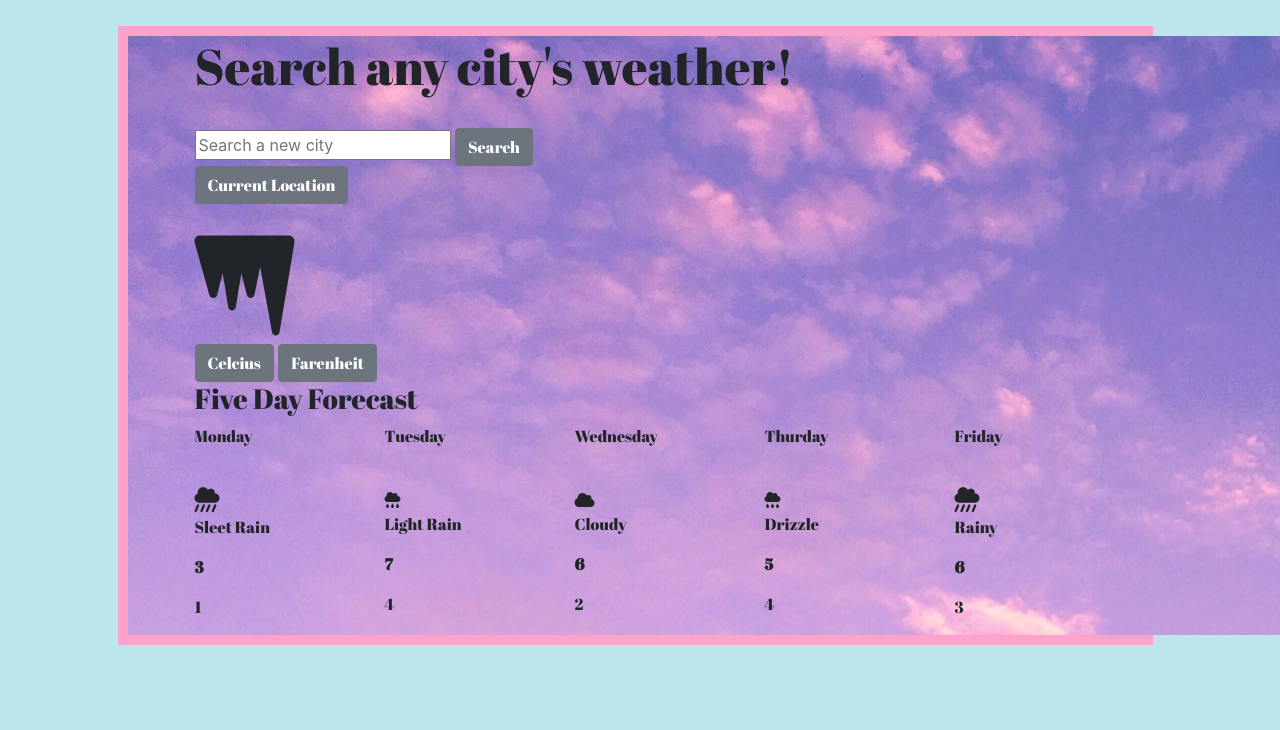
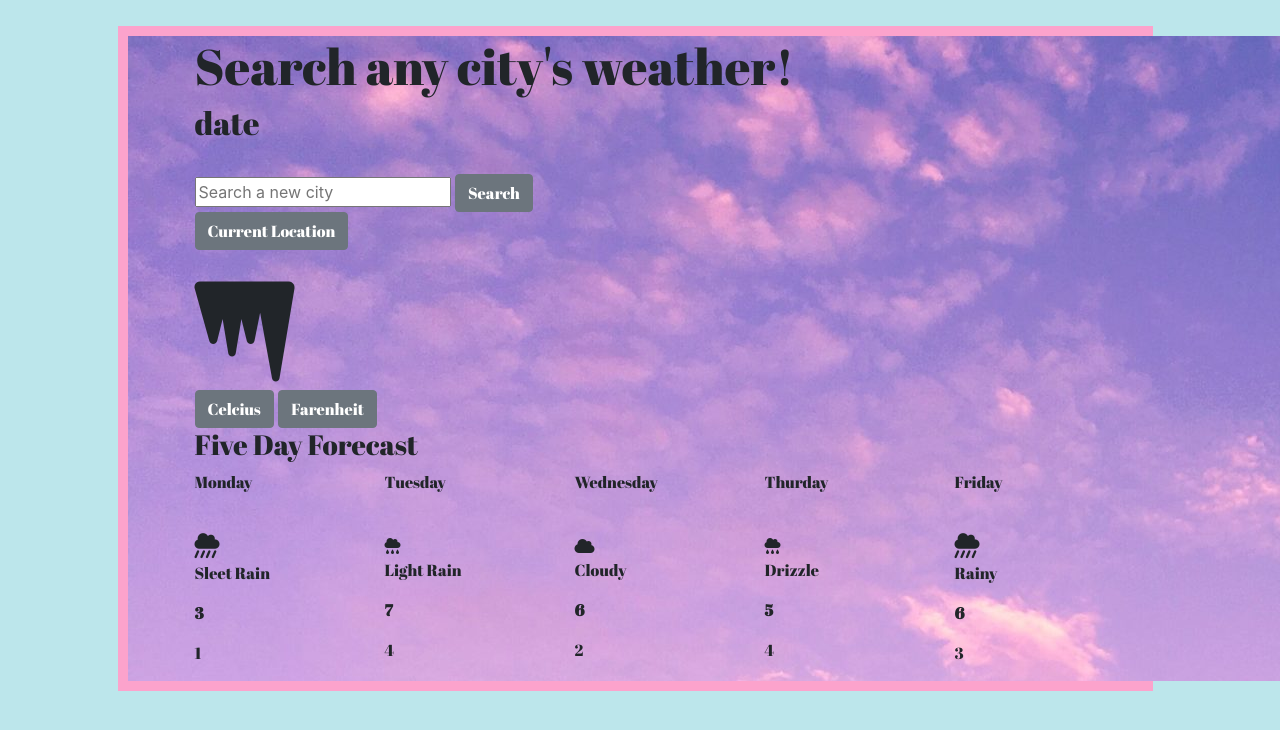
Before and after one commit to naomiheyworld/Weather-App, a plain HTML site: page src/INDEX.HTML in a window 1280 px wide. Shown: the top 730 px of the page. Drawn offline with nearby package versions, Linux system fonts and the light colour scheme.

Commit message:
moved files

```diff
--- a/INDEX.HTML
+++ b/src/INDEX.HTML
@@ -24,7 +24,7 @@
                 <div class="col">
                     <link rel="stylesheet" href="style.css">
                     <h1>Search any city's weather!</h1>
-                    <h2 class="date"></h2><br>
+                    <h2 class="date">date</h2><br>
                     <form id=search-city> <input type="text" id=search-city-input placeholder="Search a new city" />
                         <button class="btn btn-secondary" type="submit" value="go">Search</button>
                     </form>
```
Also changed, not shown: src/clouds.jpeg (renamed from clouds.jpeg), src/script.js (renamed from script.js), src/style.css (renamed from style.css).
